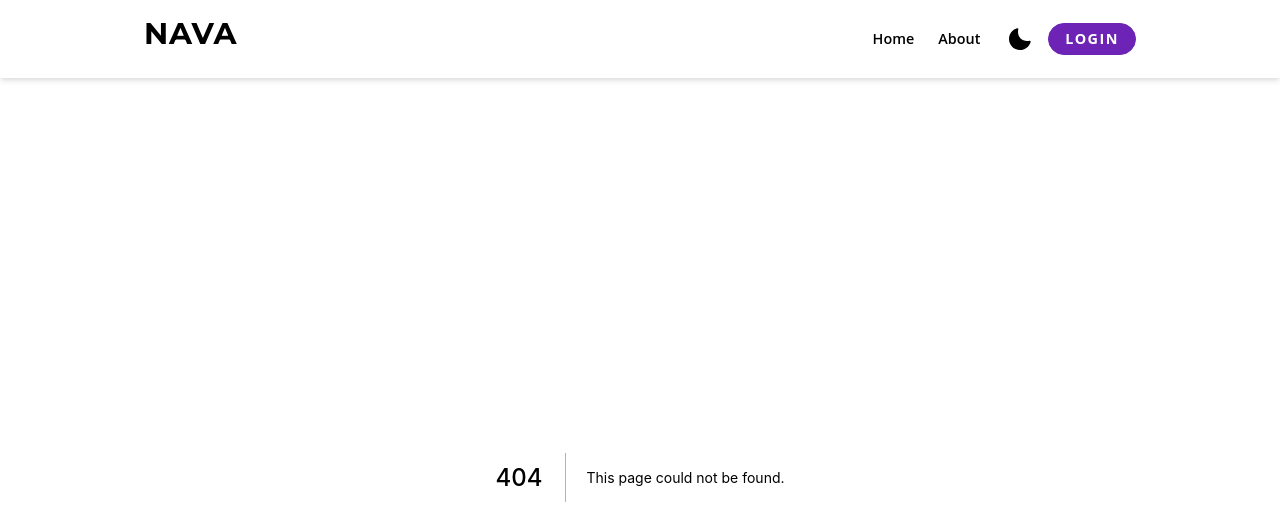
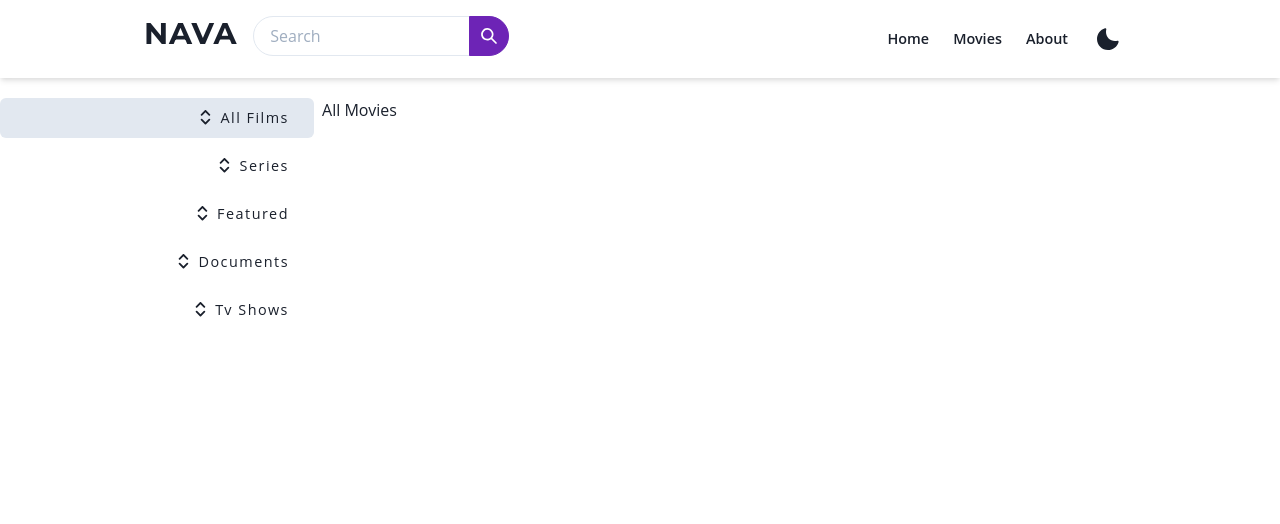
Before and after one commit to RavenSam/Nava, a Next.js app: page /movies in a window 1280 px wide. Before the commit this address had no page. Shown: the top 524 px of the page. Built offline with nearby package versions, Linux system fonts and the light colour scheme.

Commit message:
Movies Page

```diff
--- a/src/components/Header/DrawerNav.jsx
+++ b/src/components/Header/DrawerNav.jsx
@@ -16,7 +16,11 @@ import {
    Center,
    Text,
    useDisclosure,
+   InputGroup,
+   Input,
+   InputRightElement,
 } from "@chakra-ui/react"
+import { SearchIcon } from "@chakra-ui/icons"
 
 import { linkPages } from "./linkPages"
 
@@ -34,10 +38,12 @@ export default function DrawerNav() {
                   <DrawerCloseButton my="10px" />
 
                   <DrawerHeader pt="3.5rem">
-                     <Divider mb="1rem" />
-                     <Button fontSize=".9rem" size="sm">
-                        Login
-                     </Button>
+                     <InputGroup size="md" my="3">
+                        <Input placeholder="Search" borderRadius="20px" _focus={{ borderColor: "primary.400" }} />
+                        <InputRightElement>
+                           <IconButton size="md" icon={<SearchIcon />} borderRadius="0 20px 20px 0" />
+                        </InputRightElement>
+                     </InputGroup>
                   </DrawerHeader>
 
                   <DrawerBody>
--- a/src/components/Header/Header.jsx
+++ b/src/components/Header/Header.jsx
@@ -1,5 +1,16 @@
-import NextLink from "next/link"
-import { Flex, Spacer, Box, Heading, Container } from "@chakra-ui/react"
+import {
+   Flex,
+   Spacer,
+   Box,
+   Heading,
+   Container,
+   InputGroup,
+   Input,
+   Button,
+   InputRightElement,
+   IconButton,
+} from "@chakra-ui/react"
+import { SearchIcon } from "@chakra-ui/icons"
 import Nav from "./Nav"
 
 export default function Header() {
@@ -13,6 +24,13 @@ export default function Header() {
                   </Heading>
                </Box>
 
+               <InputGroup size="md" mx="4" maxW="2xs" display={{ base: "none", md: "flex" }}>
+                  <Input placeholder="Search" borderRadius="20px" _focus={{ borderColor: "primary.400" }} />
+                  <InputRightElement>
+                     <IconButton size="md" icon={<SearchIcon />} borderRadius="0 20px 20px 0" />
+                  </InputRightElement>
+               </InputGroup>
+
                <Spacer />
 
                <Nav />
--- a/src/components/Header/Nav.jsx
+++ b/src/components/Header/Nav.jsx
@@ -25,10 +25,6 @@ export default function Nav() {
                ))}
 
                <ModeSwitch />
-
-               <Button fontSize=".9rem" size="sm">
-                  Login
-               </Button>
             </Box>
 
             <Box display={{ sm: "block", md: "none" }}>
--- a/src/components/Header/linkPages.js
+++ b/src/components/Header/linkPages.js
@@ -1,4 +1,5 @@
 export const linkPages = [
-   { name: "Home", href: "#" },
+   { name: "Home", href: "/" },
+   { name: "Movies", href: "/movies" },
    { name: "About", href: "#" },
 ]
--- /dev/null
+++ b/src/components/Menu.jsx
@@ -0,0 +1,38 @@
+import { useState } from "react"
+import { useRouter } from "next/router"
+import { Button, Stack } from "@chakra-ui/react"
+import { ArrowUpDownIcon } from "@chakra-ui/icons"
+
+const menuItems = [
+   { name: "All Films", icon: ArrowUpDownIcon, href: "/movies" },
+   { name: "Series", icon: ArrowUpDownIcon, href: "/" },
+   { name: "Featured", icon: ArrowUpDownIcon, href: "/" },
+   { name: "Documents", icon: ArrowUpDownIcon, href: "/" },
+   { name: "Tv Shows", icon: ArrowUpDownIcon, href: "/" },
+]
+
+export default function Menu() {
+   const path = useRouter().pathname
+
+   const buttonProps = {
+      rounded: "md",
+      variant: "ghost",
+      fontSize: "1rem",
+      textTransform: "capitalize",
+      fontWeight: "400",
+      justifyContent: "end",
+      fontSize: ".9rem",
+   }
+
+   return (
+      <>
+         <Stack>
+            {menuItems.map((El) => (
+               <Button {...buttonProps} isActive={El.href === path} leftIcon={<El.icon d="block" />}>
+                  {El.name}
+               </Button>
+            ))}
+         </Stack>
+      </>
+   )
+}
--- /dev/null
+++ b/src/layouts/MoviesLayout.js
@@ -0,0 +1,19 @@
+import Header from "../components/Header/Header"
+import { Box, Grid, GridItem } from "@chakra-ui/react"
+import Menu from "../components/Menu"
+
+export default function MoviesLayout({ children }) {
+   return (
+      <Box>
+         <Header />
+
+         <Grid mt="5" templateColumns="repeat(12, 1fr)" gap={2}>
+            <GridItem colSpan={3}>
+               <Menu />
+            </GridItem>
+
+            <GridItem colSpan={9}>{children}</GridItem>
+         </Grid>
+      </Box>
+   )
+}
--- a/src/pages/index.js
+++ b/src/pages/index.js
@@ -1,4 +1,4 @@
-import { Container, Heading, Stack, Button, Flex, Text } from "@chakra-ui/react"
+import { Container, Heading, Stack, Button, Flex } from "@chakra-ui/react"
 
 export default function Home() {
    return (
--- /dev/null
+++ b/src/pages/movies/index.js
@@ -0,0 +1,13 @@
+import React from "react"
+import MoviesLayout from "../../layouts/MoviesLayout"
+
+export default function Movies() {
+   return (
+      <>
+         <h1>All Movies</h1>
+      </>
+   )
+}
+
+Movies.title = "All Movies"
+Movies.Layout = MoviesLayout
--- a/src/theme/index.js
+++ b/src/theme/index.js
@@ -1,5 +1,4 @@
 import { extendTheme } from "@chakra-ui/react"
-
 import { purple, indigo } from "./colors"
 import { Button } from "./components"
 import { fonts } from "./fonts"
```
Also changed, not shown: src/styles/globals.css (+7 -7 lines), 1 other file (tests, documents, lock files or other folders).
